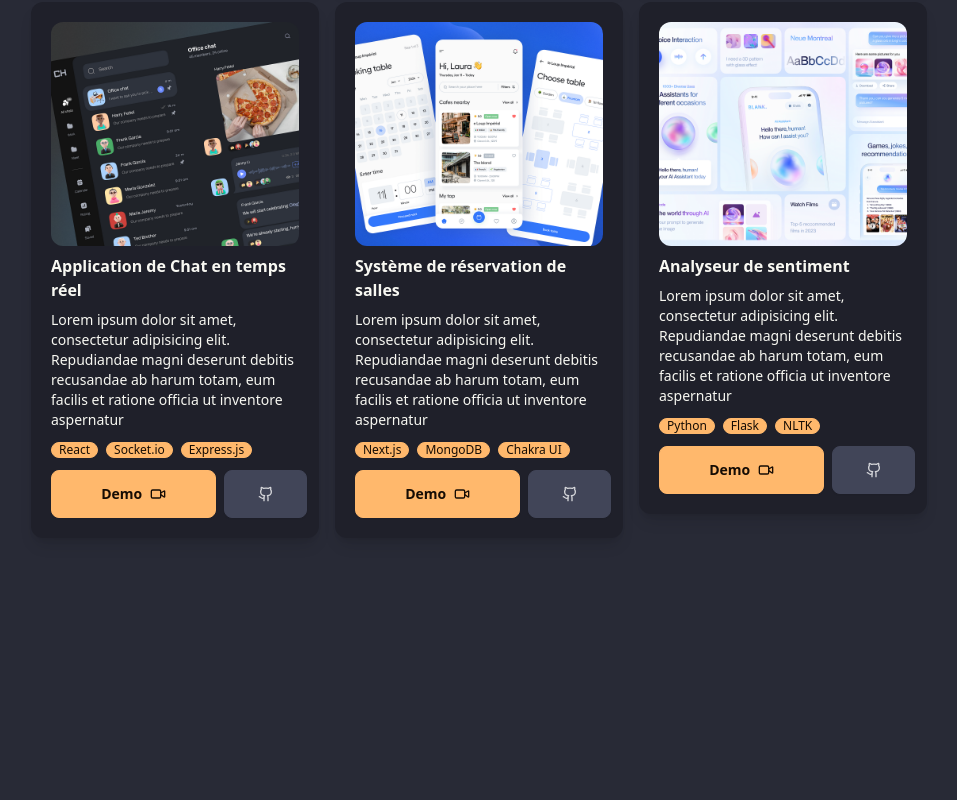
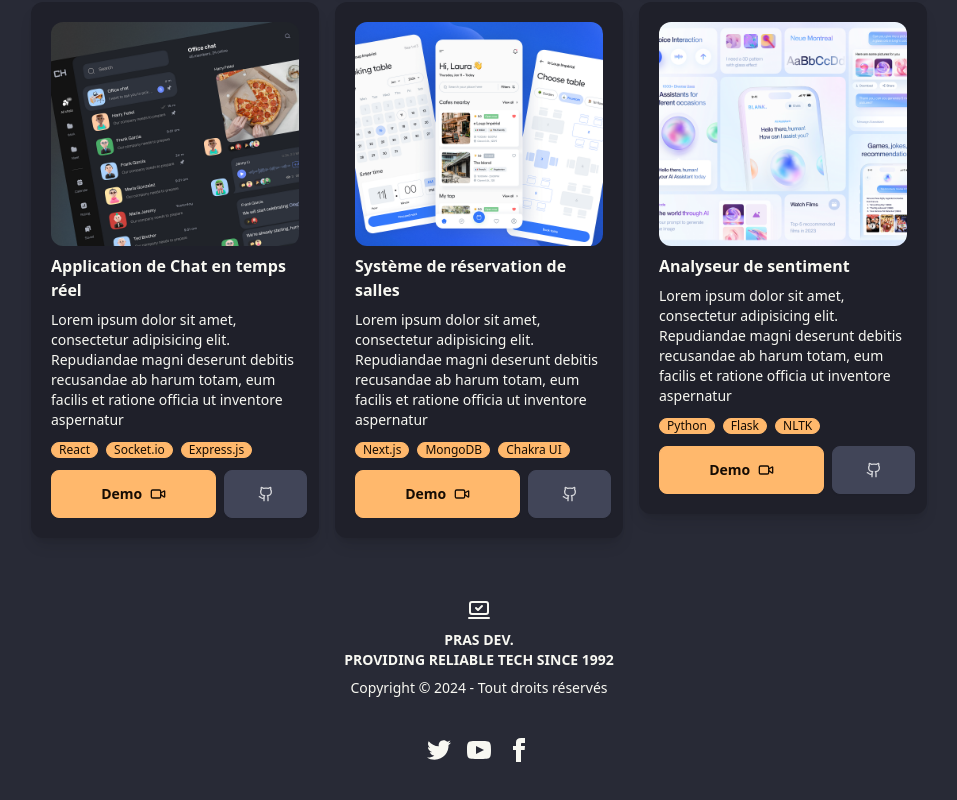
Before and after one commit to Prasath-Thamboo/React-portfolio, a React (Vite) app: page / in a window 1280 px wide. Shown: the part 3206-4006 px from the top of the page, without its empty margins (161-1118 px from the left). Before the commit the page ends 3764 px from the top, so only its background shows below. Built offline with nearby package versions, Linux system fonts and the light colour scheme.

Commit message:
first commit

```diff
--- a/index.html
+++ b/index.html
@@ -2,7 +2,7 @@
 <html lang="en" data-theme="dracula">
   <head>
     <meta charset="UTF-8" />
-    <link rel="icon" type="image/svg+xml" href="/public/logo.png" />
+    <link rel="icon" type="image/svg+xml" href="/public/logo2.png" />
     <meta name="viewport" content="width=device-width, initial-scale=1.0" />
     <title>PrasDev</title>
   </head>
--- a/src/App.tsx
+++ b/src/App.tsx
@@ -3,6 +3,7 @@
 import About from "./components/About"
 import Experiences from "./components/Experiences"
 import Projects from "./components/Projects"
+import Footer from "./components/Footer"
 
 
 export default function App() {
@@ -12,7 +13,7 @@
         <Navbar/>
         <Home/>
       </div>
-      <div className="">
+      <div>
         <About />
       </div>
       <div className="p-5 md:px-[15%]">
@@ -20,6 +21,7 @@
         <Projects />
 
       </div>
+      <Footer />
     </div>
   )
 }
--- a/src/components/Experiences.tsx
+++ b/src/components/Experiences.tsx
@@ -69,7 +69,7 @@
 
 const Experiences = () => {
     return (
-        <div id="Experiences">
+        <div id="Skills">
             <Title title="Expériences" />
             <div className="flex  flex-col-reverse md:flex-row justify-center items-center">
                 <div className="flex flex-wrap gap-4  justify-center items-center md:w-1/3 mt-4 md:mt-0">
--- /dev/null
+++ b/src/components/Footer.tsx
@@ -0,0 +1,57 @@
+import {LaptopMinimalCheck} from "lucide-react"
+
+
+const Footer = () => {
+  return (
+    <footer className="footer footer-center p-10">
+  <aside>
+  <LaptopMinimalCheck />
+    <p className="font-bold uppercase">
+      Pras <span>Dev.</span>
+      <br />
+      Providing reliable tech since 1992
+    </p>
+    <p>Copyright © {new Date().getFullYear()} - Tout droits réservés</p>
+  </aside>
+  <nav>
+    <div className="grid grid-flow-col gap-4">
+      <a>
+        <svg
+          xmlns="http://www.w3.org/2000/svg"
+          width="24"
+          height="24"
+          viewBox="0 0 24 24"
+          className="fill-current">
+          <path
+            d="M24 4.557c-.883.392-1.832.656-2.828.775 1.017-.609 1.798-1.574 2.165-2.724-.951.564-2.005.974-3.127 1.195-.897-.957-2.178-1.555-3.594-1.555-3.179 0-5.515 2.966-4.797 6.045-4.091-.205-7.719-2.165-10.148-5.144-1.29 2.213-.669 5.108 1.523 6.574-.806-.026-1.566-.247-2.229-.616-.054 2.281 1.581 4.415 3.949 4.89-.693.188-1.452.232-2.224.084.626 1.956 2.444 3.379 4.6 3.419-2.07 1.623-4.678 2.348-7.29 2.04 2.179 1.397 4.768 2.212 7.548 2.212 9.142 0 14.307-7.721 13.995-14.646.962-.695 1.797-1.562 2.457-2.549z"></path>
+        </svg>
+      </a>
+      <a href="">
+        <svg
+          xmlns="http://www.w3.org/2000/svg"
+          width="24"
+          height="24"
+          viewBox="0 0 24 24"
+          className="fill-current">
+          <path
+            d="M19.615 3.184c-3.604-.246-11.631-.245-15.23 0-3.897.266-4.356 2.62-4.385 8.816.029 6.185.484 8.549 4.385 8.816 3.6.245 11.626.246 15.23 0 3.897-.266 4.356-2.62 4.385-8.816-.029-6.185-.484-8.549-4.385-8.816zm-10.615 12.816v-8l8 3.993-8 4.007z"></path>
+        </svg>
+      </a>
+      <a>
+        <svg
+          xmlns="http://www.w3.org/2000/svg"
+          width="24"
+          height="24"
+          viewBox="0 0 24 24"
+          className="fill-current">
+          <path
+            d="M9 8h-3v4h3v12h5v-12h3.642l.358-4h-4v-1.667c0-.955.192-1.333 1.115-1.333h2.885v-5h-3.808c-3.596 0-5.192 1.583-5.192 4.615v3.385z"></path>
+        </svg>
+      </a>
+    </div>
+  </nav>
+</footer>
+  )
+}
+
+export default Footer
--- a/src/components/Navbar.tsx
+++ b/src/components/Navbar.tsx
@@ -4,7 +4,7 @@
 const Navbar = () =>{
     return (
         <div className=" flex justify-center md:justify-between items-center p-4">
-            <a href="#" className="flex items-center justify-between font-bold text-3xl md:text-xl">
+            <a href="#home" className="flex items-center justify-between font-bold text-3xl md:text-xl">
 
             <LaptopMinimalCheck />
             PRAS <span className="text-accent ">DEV</span>
@@ -12,25 +12,25 @@
 
             <ul className="hidden md:flex space-x-4">
                 <li>
-                    <a href="#"
+                    <a href="#Home"
                     className="btn btn-small btn-ghost">
                             Accueil
                     </a>
                 </li>
                 <li>
-                    <a href="#"
+                    <a href="#About"
                     className="btn btn-small btn-ghost">
                             A propos
                     </a>
                 </li>
                 <li>
-                    <a href="#"
+                    <a href="#Skills"
                     className="btn btn-small btn-ghost">
                             Skills
                     </a>
                 </li>
                 <li>
-                    <a href="#"
+                    <a href="#Projects"
                     className="btn btn-small btn-ghost">
                             Projets
                     </a>
--- a/src/index.css
+++ b/src/index.css
@@ -1,3 +1,7 @@
 @tailwind base;
 @tailwind components;
 @tailwind utilities;
+
+html {
+    scroll-behavior: smooth;
+}
```
Also changed, not shown: public/logo.png (deleted), public/logo2.png (added).
